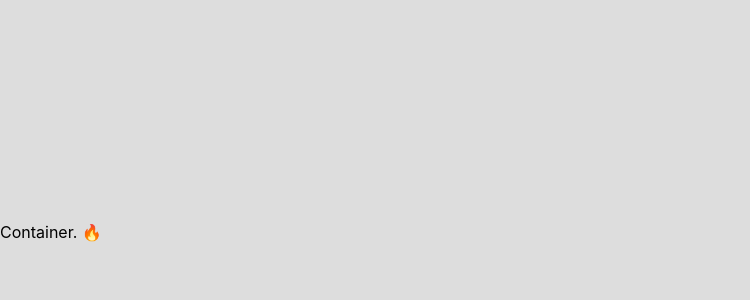
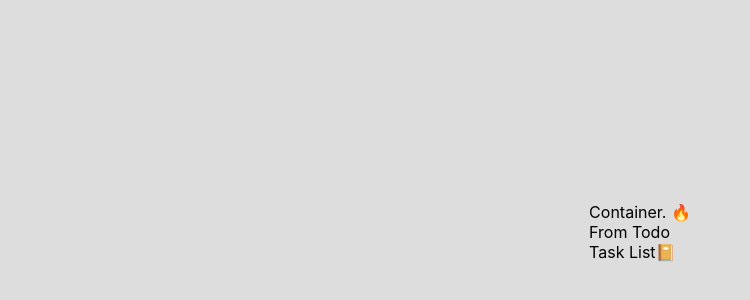
Before and after one commit to Mike-std-cpu/initialReact, a React (Create React App) app in the folder miapp/: page / in a window 1280 px wide. Shown: the part 168-468 px from the top of the page, without its empty margins (0-750 px from the left). Built offline with nearby package versions, Linux system fonts and the light colour scheme.

Commit message:
6. Components fromtodo and taskList into  container

```diff
--- a/miapp/src/App.js
+++ b/miapp/src/App.js
@@ -1,14 +1,16 @@
 // import logo from './logo.svg';
 import './App.scss';
-import Container from './components/container'
+import Container from './components/container' // Importa la funcion del file container.jsx
+import FromTodo from './components/FromTodo';
+import TaskList from './components/taskList';
 
 function App() {
   return (
     <div className="App">
-      <Container/>
+      <Container>
+      </Container>
+
     </div>
-
-
   );
 }
 
--- a/miapp/src/App.scss
+++ b/miapp/src/App.scss
@@ -4,9 +4,10 @@ html {
   display: flex;
 }
 body{
-  width: 100%;
+  width: 100;
   margin: auto;
 }
+
 .app {
   font-family: Arial, Helvetica, sans-serif;
   text-align: center;
--- /dev/null
+++ b/miapp/src/components/FromTodo.jsx
@@ -0,0 +1,11 @@
+import React from "react";
+
+const FromTodo = () =>{
+    return (
+        <div>
+            From Todo
+        </div>
+    )
+}
+
+export default FromTodo;
--- a/miapp/src/components/container.jsx
+++ b/miapp/src/components/container.jsx
@@ -1,11 +1,15 @@
 import React from "react";
+import TaskList from "./taskList";
+import FromTodo from "./FromTodo";
 
 const Container = () =>{ // Funcion anonima, ya antes visto :)
     return (
         <div>
             Container. 🔥
+            <FromTodo/>
+            <TaskList/>
         </div>
     )
 }
 
-export default Container;
+export default Container;// Exporta el contenido de nuestra funcion anonima
--- /dev/null
+++ b/miapp/src/components/taskList.jsx
@@ -0,0 +1,11 @@
+import React from "react";
+
+const TaskList = () =>{
+    return (
+        <div>
+            Task List📔
+        </div>
+    )
+}
+
+export default TaskList;
```
